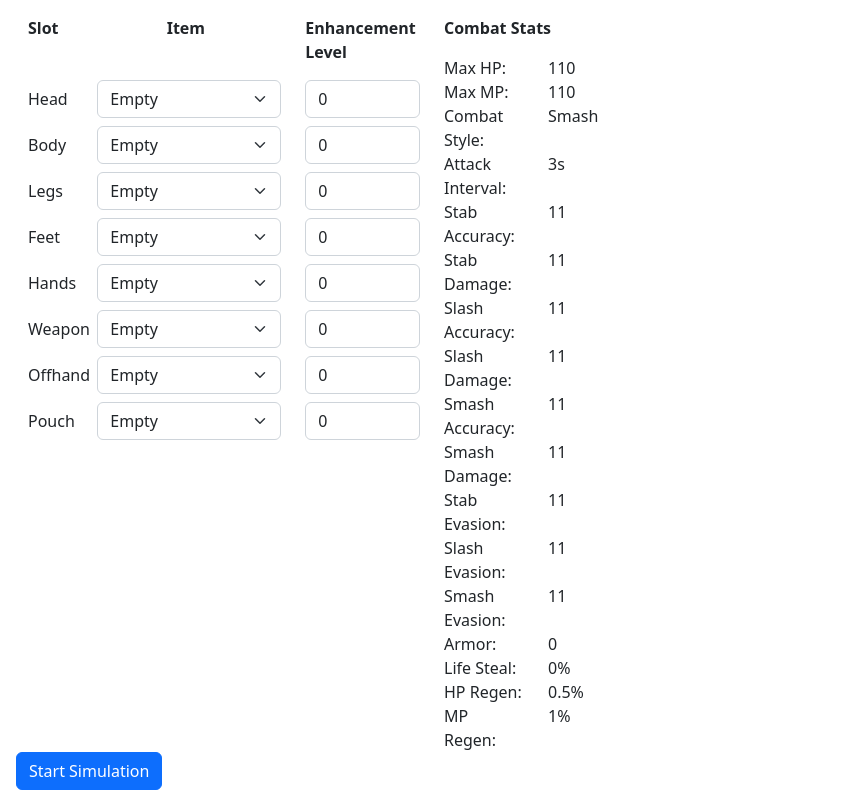
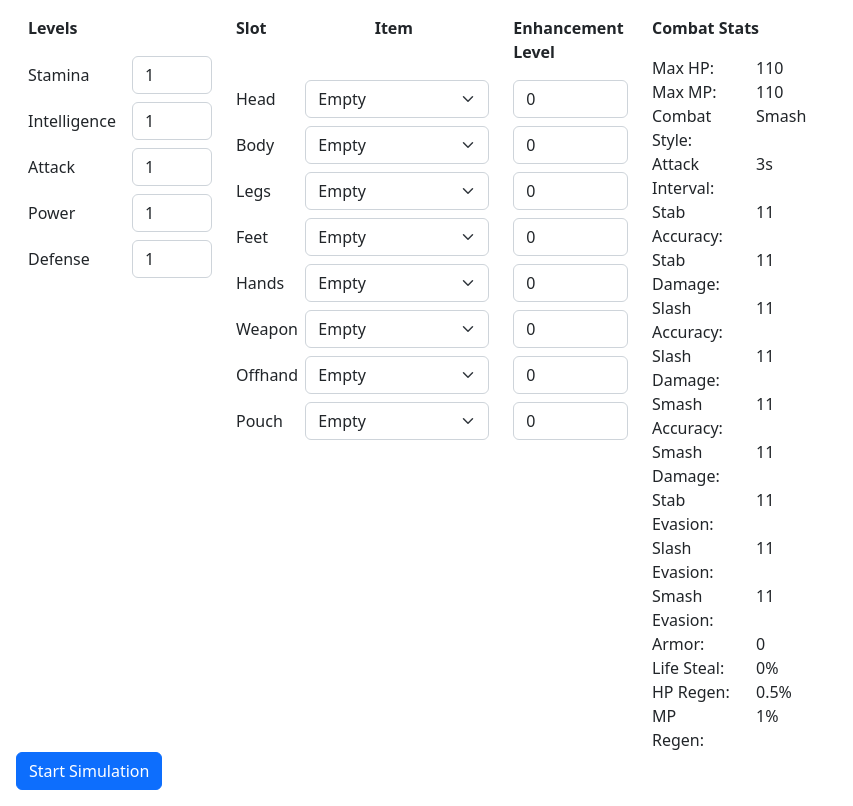
Before and after one commit to KuganDev/MWICombatSimulator, a website built with webpack: page index.html in a window 1280 px wide. Shown: the whole page, without its empty margins (0-853 px from the left). Built offline with nearby package versions, Linux system fonts and the light colour scheme.

Commit message:
Add UI for levels

```diff
--- a/index.html
+++ b/index.html
@@ -15,6 +15,76 @@
     <body class="p-3">
         <div class="container-fluid">
             <div class="row">
+                <div class="col-md-2">
+                    <div class="row mb-3">
+                        <b>Levels</b>
+                    </div>
+                    <div class="row mb-2">
+                        <label for="inputLevel_stamina" class="col-md-6 col-form-label">Stamina</label>
+                        <div class="col-md-6">
+                            <input
+                                type="number"
+                                id="inputLevel_stamina"
+                                class="form-control"
+                                value="1"
+                                min="0"
+                                max="400"
+                            />
+                        </div>
+                    </div>
+                    <div class="row mb-2">
+                        <label for="inputLevel_intelligence" class="col-md-6 col-form-label">Intelligence</label>
+                        <div class="col-md-6">
+                            <input
+                                type="number"
+                                id="inputLevel_intelligence"
+                                class="form-control"
+                                value="1"
+                                min="0"
+                                max="400"
+                            />
+                        </div>
+                    </div>
+                    <div class="row mb-2">
+                        <label for="inputLevel_attack" class="col-md-6 col-form-label">Attack</label>
+                        <div class="col-md-6">
+                            <input
+                                type="number"
+                                id="inputLevel_attack"
+                                class="form-control"
+                                value="1"
+                                min="0"
+                                max="400"
+                            />
+                        </div>
+                    </div>
+                    <div class="row mb-2">
+                        <label for="inputLevel_power" class="col-md-6 col-form-label">Power</label>
+                        <div class="col-md-6">
+                            <input
+                                type="number"
+                                id="inputLevel_power"
+                                class="form-control"
+                                value="1"
+                                min="0"
+                                max="400"
+                            />
+                        </div>
+                    </div>
+                    <div class="row mb-2">
+                        <label for="inputLevel_defense" class="col-md-6 col-form-label">Defense</label>
+                        <div class="col-md-6">
+                            <input
+                                type="number"
+                                id="inputLevel_defense"
+                                class="form-control"
+                                value="1"
+                                min="0"
+                                max="400"
+                            />
+                        </div>
+                    </div>
+                </div>
                 <div class="col-md-4">
                     <!-- #region Equipment -->
                     <div class="row mb-3">
@@ -243,7 +313,7 @@
                     </div>
                     <!-- #endregion -->
                 </div>
-                <div class="col-md-6"></div>
+                <div class="col-md-4"></div>
             </div>
         </div>
         <button id="buttonStartSimulation" class="btn btn-primary" type="button">Start Simulation</button>
--- a/src/main.js
+++ b/src/main.js
@@ -105,7 +105,7 @@ function equipmentSelectHandler(event, type) {
     }
 
     let enhancementLevel = document.getElementById("inputEquipmentEnhancementLevel_" + selectType).value;
-    let equipment = new Equipment(gameItem.hrid, enhancementLevel);
+    let equipment = new Equipment(gameItem.hrid, Number(enhancementLevel));
     player.equipment[equipmentType] = equipment;
     updatePlayerStats();
 }
@@ -117,8 +117,26 @@ function enhancementLevelInputHandler(event, type) {
         return;
     }
 
-    let equipment = new Equipment(player.equipment[equipmentType].hrid, event.target.value);
+    let equipment = new Equipment(player.equipment[equipmentType].hrid, Number(event.target.value));
     player.equipment[equipmentType] = equipment;
+    updatePlayerStats();
+}
+
+// #endregion
+
+// #region Level
+
+function initLevelSection() {
+    ["stamina", "intelligence", "attack", "power", "defense"].forEach((skill) => {
+        let element = document.getElementById("inputLevel_" + skill);
+        element.addEventListener("change", (event) => {
+            levelInputHandler(event, skill);
+        });
+    });
+}
+
+function levelInputHandler(event, skill) {
+    player[skill + "Level"] = Number(event.target.value);
     updatePlayerStats();
 }
 
@@ -255,4 +273,5 @@ function printSimResult(simResult) {
 }
 
 initEquipmentSection();
+initLevelSection();
 updatePlayerStats();
```
Also changed, not shown: dist/bundle.js, 1 other file.
